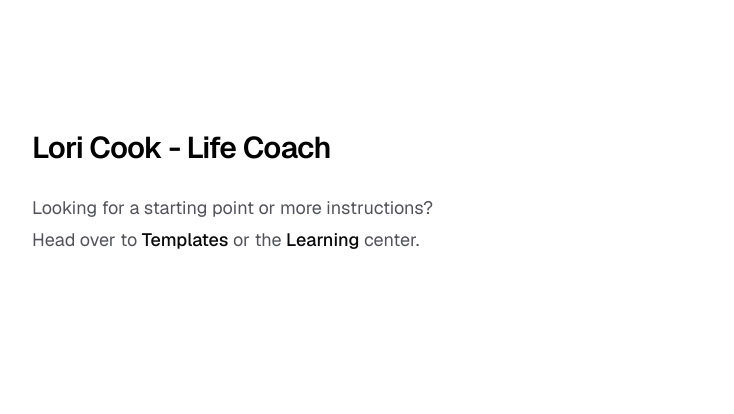
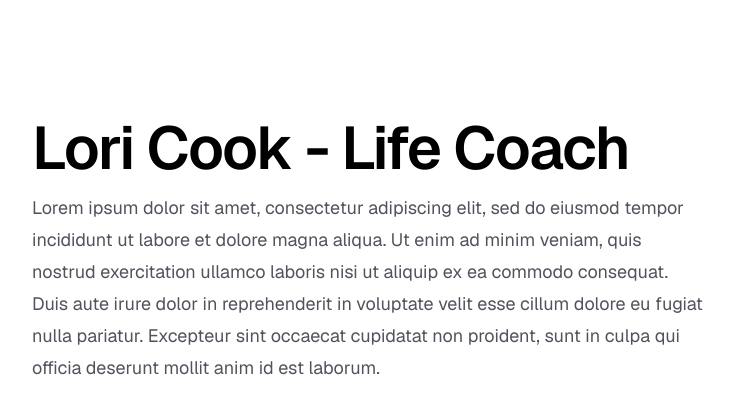
Before and after one commit to jacobsmith95/LC4LC, a Next.js app in the folder lc4lc/: page / in a window 1280 px wide. Shown: the top 414 px of the page, without its empty margins (96-830 px from the left). Built offline with nearby package versions, Linux system fonts and the light colour scheme.

Commit message:
changing page to placeholder information

```diff
--- a/lc4lc/app/page.tsx
+++ b/lc4lc/app/page.tsx
@@ -5,25 +5,15 @@
     <div className="flex min-h-screen items-center justify-center bg-zinc-50 font-sans ">
       <main className="flex min-h-screen w-full max-w-6xl flex-col items-center justify-between py-32 px-16 bg-white sm:items-start">
         <div className="flex flex-col items-center gap-6 text-center sm:items-start sm:text-left">
-          <h1 className="max-w-xs text-3xl font-semibold leading-10 tracking-tight text-black">
+          <h1 className="max-w-3xl text-6xl font-semibold leading-10 tracking-tight text-black">
             Lori Cook - Life Coach
           </h1>
-          <p className="max-w-md text-lg leading-8 text-zinc-600">
-            Looking for a starting point or more instructions? Head over to{" "}
-            <a
-              href="https://vercel.com/templates?framework=next.js&utm_source=create-next-app&utm_medium=appdir-template-tw&utm_campaign=create-next-app"
-              className="font-medium text-zinc-950"
-            >
-              Templates
-            </a>{" "}
-            or the{" "}
-            <a
-              href="https://nextjs.org/learn?utm_source=create-next-app&utm_medium=appdir-template-tw&utm_campaign=create-next-app"
-              className="font-medium text-zinc-950"
-            >
-              Learning
-            </a>{" "}
-            center.
+          <p className="max-w-2xl text-lg leading-8 text-zinc-600">
+            Lorem ipsum dolor sit amet, consectetur adipiscing elit, sed do eiusmod tempor incididunt ut labore et dolore magna aliqua.
+            Ut enim ad minim veniam, quis nostrud exercitation ullamco laboris nisi ut aliquip ex ea commodo consequat.
+            Duis aute irure dolor in reprehenderit in voluptate velit esse cillum dolore eu fugiat nulla pariatur.
+            Excepteur sint occaecat cupidatat non proident, sunt in culpa qui officia deserunt mollit anim id est laborum.
+
           </p>
         </div>
       </main>
```
